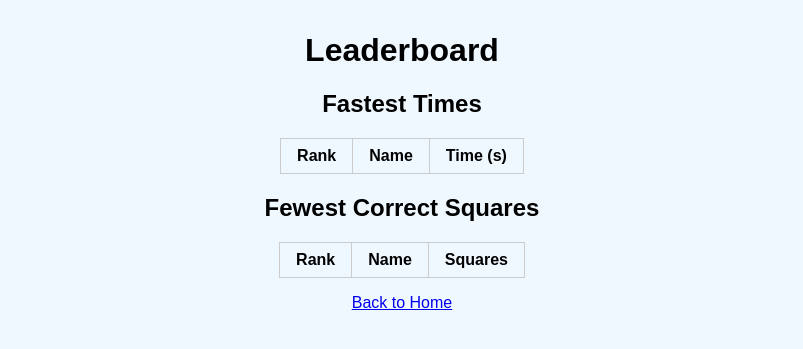
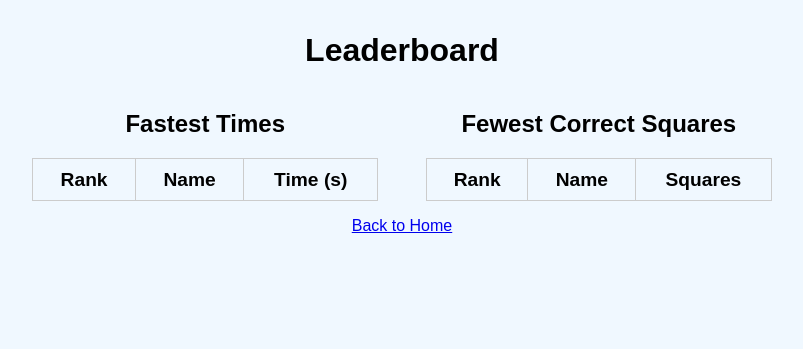
Before and after one commit to Bdmilken/Multiplication_Bingo, a Flask app: page /leaderboard in a window 1280 px wide. Shown: the top 349 px of the page, without its empty margins (238-1041 px from the left). Run offline with Flask 3, Linux system fonts and the light colour scheme; lists and menus that the app fills with data are empty.

Commit message:
Improve leaderboard layout and size

```diff
--- a/templates/leaderboard.html
+++ b/templates/leaderboard.html
@@ -4,14 +4,36 @@
     <meta charset="utf-8">
     <title>Leaderboard</title>
     <style>
-        body { font-family: Arial, sans-serif; background:#f0f8ff; text-align:center; }
-        h1 { margin-top:1em; }
-        table { margin:1em auto; border-collapse:collapse; }
-        th, td { border:1px solid #ccc; padding:0.5em 1em; }
+        body {
+            font-family: Arial, sans-serif;
+            background: #f0f8ff;
+            text-align: center;
+        }
+        h1 {
+            margin-top: 1em;
+        }
+        .boards {
+            display: flex;
+            justify-content: center;
+            gap: 3em;
+            margin-top: 1em;
+        }
+        table {
+            border-collapse: collapse;
+            font-size: 1.2em;
+            min-width: 18em;
+        }
+        th,
+        td {
+            border: 1px solid #ccc;
+            padding: 0.5em 1em;
+        }
     </style>
 </head>
 <body>
     <h1>Leaderboard</h1>
+    <div class="boards">
+        <div class="time-board">
             <h2>Fastest Times</h2>
             <table>
                 <tr><th>Rank</th><th>Name</th><th>Time (s)</th></tr>
@@ -19,6 +41,8 @@
                 <tr><td>{{ loop.index }}</td><td>{{ entry.name }}</td><td>{{ entry.time }}</td></tr>
                 {% endfor %}
             </table>
+        </div>
+        <div class="count-board">
             <h2>Fewest Correct Squares</h2>
             <table>
                 <tr><th>Rank</th><th>Name</th><th>Squares</th></tr>
@@ -26,6 +50,8 @@
                 <tr><td>{{ loop.index }}</td><td>{{ entry.name }}</td><td>{{ entry.count }}</td></tr>
                 {% endfor %}
             </table>
+        </div>
+    </div>
     <p><a href="{{ url_for('index') }}">Back to Home</a></p>
 </body>
 </html>
```
Lines whose indentation alone changed are shown as unchanged.
